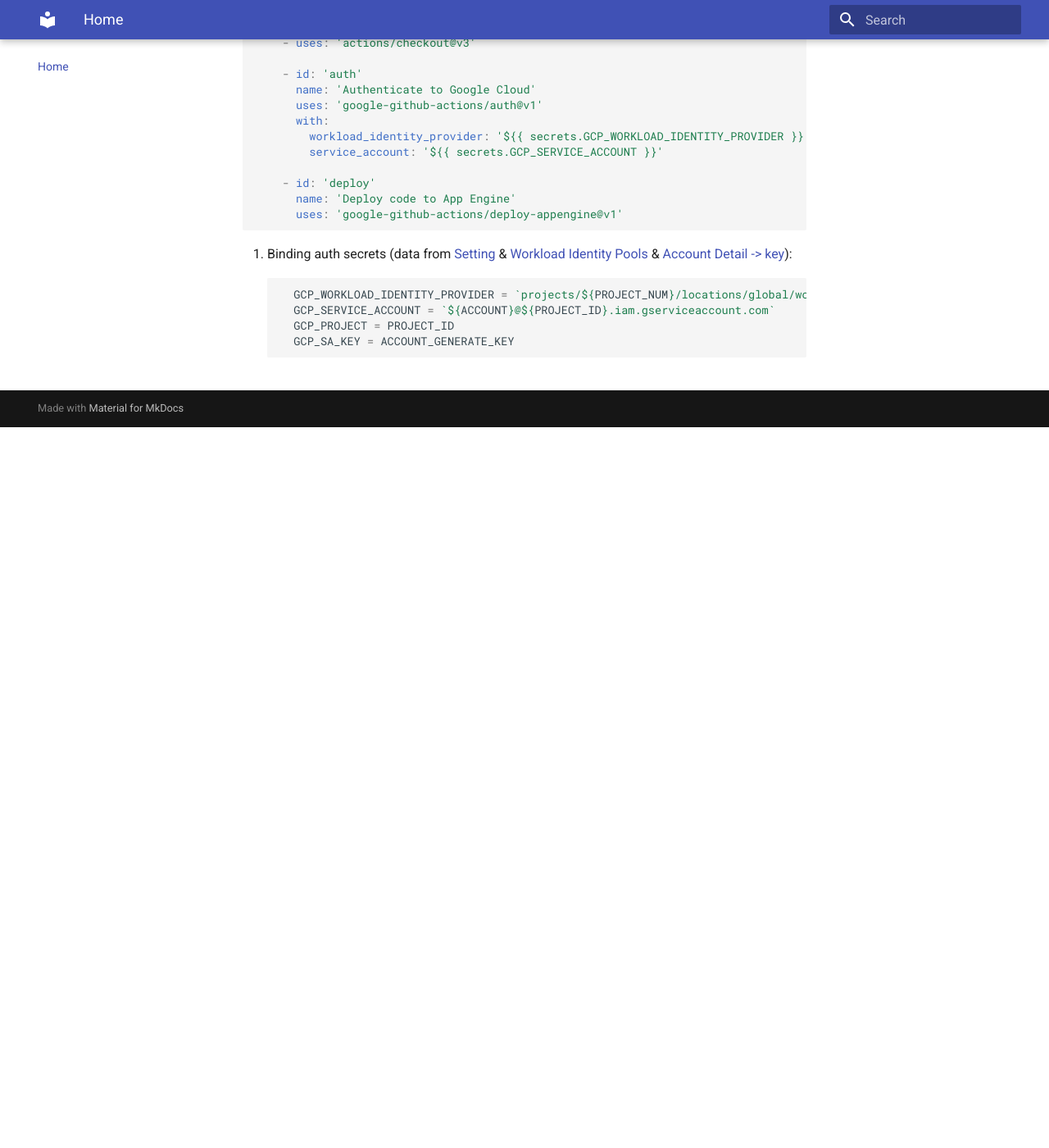
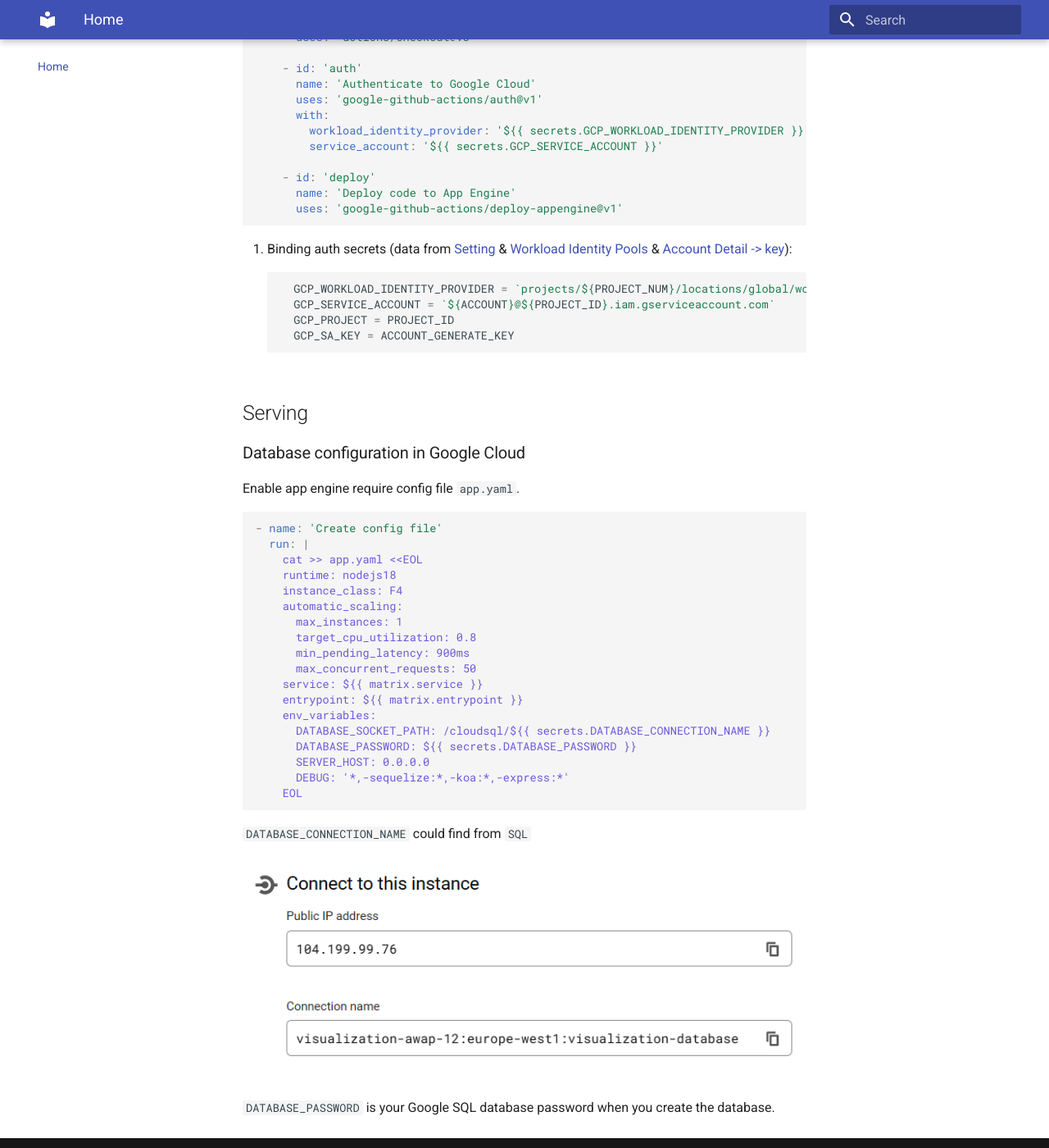
Before and after one commit to awap-12/visualization-server, an MkDocs documentation site: the page built from docs/index.md, in a window 1280 px wide and 1400 px high, scrolled down 1999 px. Shown: the whole window at 82% size. Built offline with MkDocs 1.6.1 and Material for MkDocs 9.7.7, drawn with Linux system fonts in a browser that asks for light colours; before the commit the page ends 2520 px from its top, so only the background shows below that.

Commit message:
docs(app): add more details readme for ci

````diff
--- a/docs/index.md
+++ b/docs/index.md
@@ -4,9 +4,7 @@ The backend server of this project.
 
 # Usage
 
-
-
-# Deploy
+## Deploy
 
 ## Automate by GitHub action
 
@@ -69,3 +67,36 @@ jobs:
   GCP_PROJECT = PROJECT_ID
   GCP_SA_KEY = ACCOUNT_GENERATE_KEY
 ```
+
+## Serving
+
+### Database configuration in Google Cloud
+
+Enable app engine require config file `app.yaml`.
+
+```yaml
+- name: 'Create config file'
+  run: |
+    cat >> app.yaml <<EOL
+    runtime: nodejs18
+    instance_class: F4
+    automatic_scaling:
+      max_instances: 1
+      target_cpu_utilization: 0.8
+      min_pending_latency: 900ms
+      max_concurrent_requests: 50
+    service: ${{ matrix.service }}
+    entrypoint: ${{ matrix.entrypoint }}
+    env_variables:
+      DATABASE_SOCKET_PATH: /cloudsql/${{ secrets.DATABASE_CONNECTION_NAME }}
+      DATABASE_PASSWORD: ${{ secrets.DATABASE_PASSWORD }}
+      SERVER_HOST: 0.0.0.0
+      DEBUG: '*,-sequelize:*,-koa:*,-express:*'
+    EOL
+```
+
+`DATABASE_CONNECTION_NAME` could find from `SQL`
+
+![img.png](assets/sql_instance.png)
+
+`DATABASE_PASSWORD` is your Google SQL database password when you create the database.
````
Also changed, not shown: docs/assets/sql_instance.png (added).
